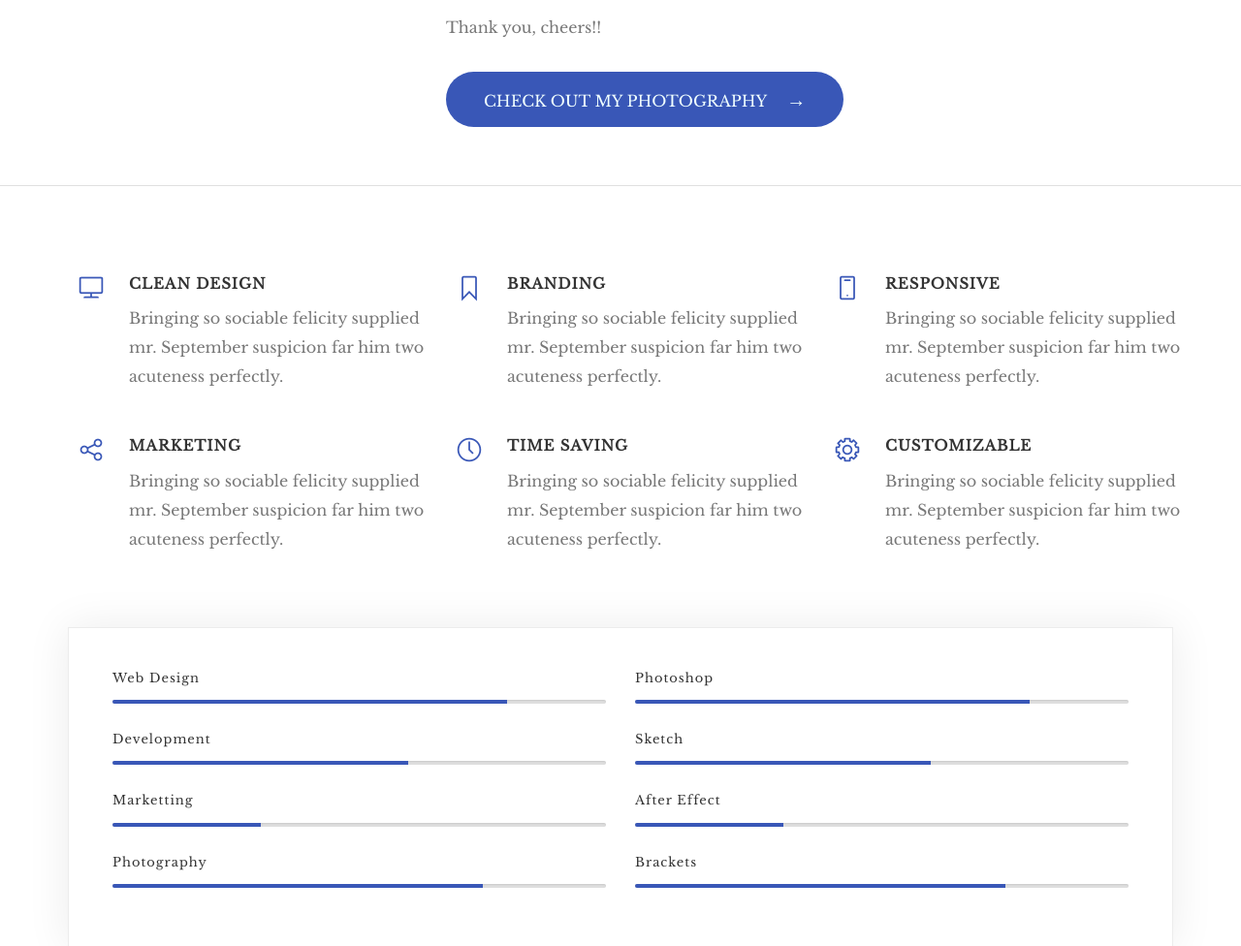
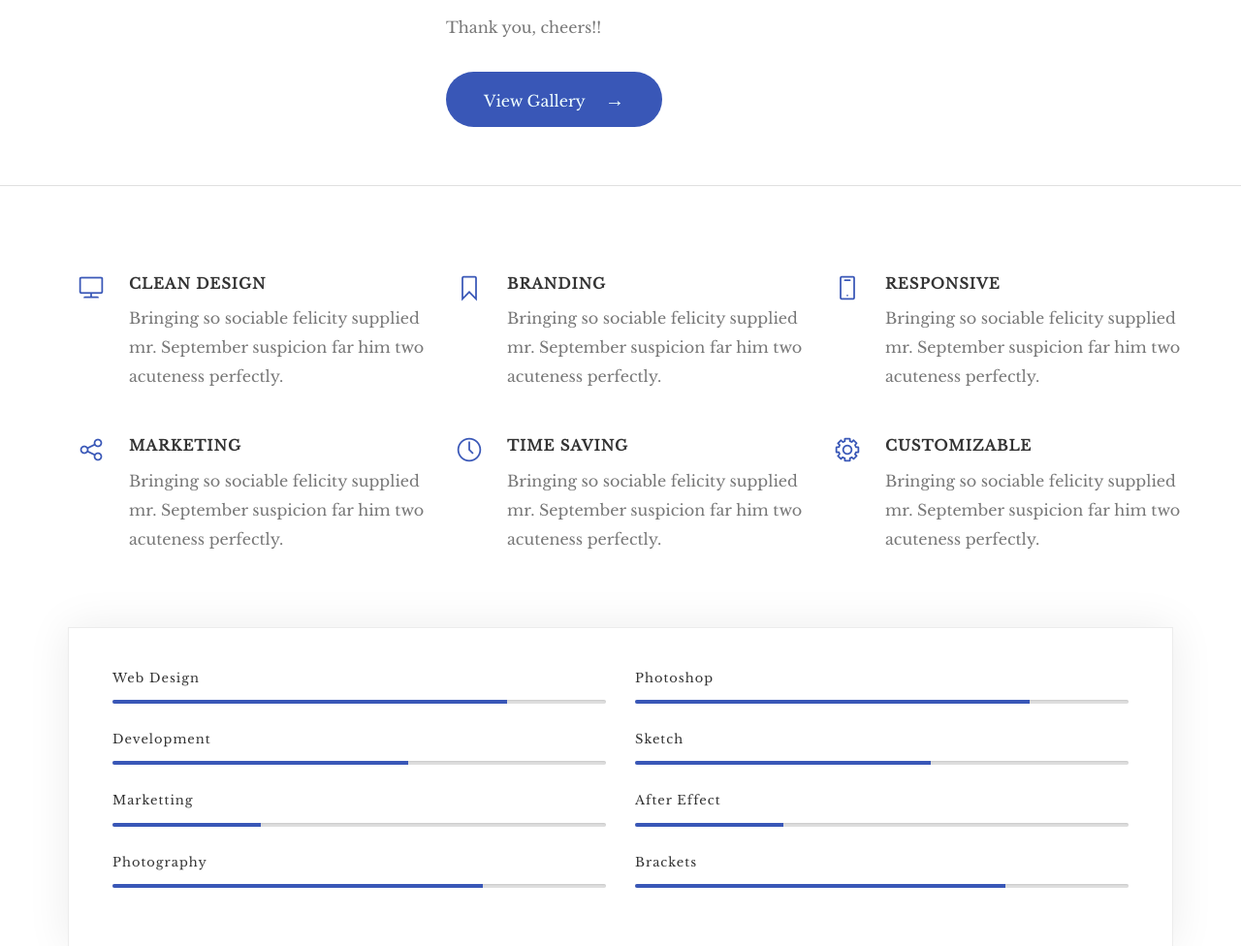
Before and after one commit to yoursamlan/yoursamlan.github.io, a plain HTML site: page new/index.html in a window 1280 px wide. Shown: the part 1328-2304 px from the top of the page at 97% size. Drawn offline with nearby package versions, Linux system fonts and the light colour scheme; files whose address does not match are found by name.

Commit message:
Update index.html

```diff
--- a/new/index.html
+++ b/new/index.html
@@ -88,7 +88,7 @@
                         thoughts after checking out my works, especially my photography :) </p>
                     <p>Thank you, cheers!!</p>
 
-                        <button class="giggs_button top_15" onclick=" window.open('https://photoamlan.ml','_blank')"><span class="btnTxt">CHECK OUT MY PHOTOGRAPHY <span class="arrow "> →</span></span></button>
+                        <button class="giggs_button top_15" onclick=" window.open('https://photoamlan.ml','_blank')"><span class="btnTxt">View Gallery <span class="arrow "> →</span></span></button>
 
                 </div>
             </div>
```
